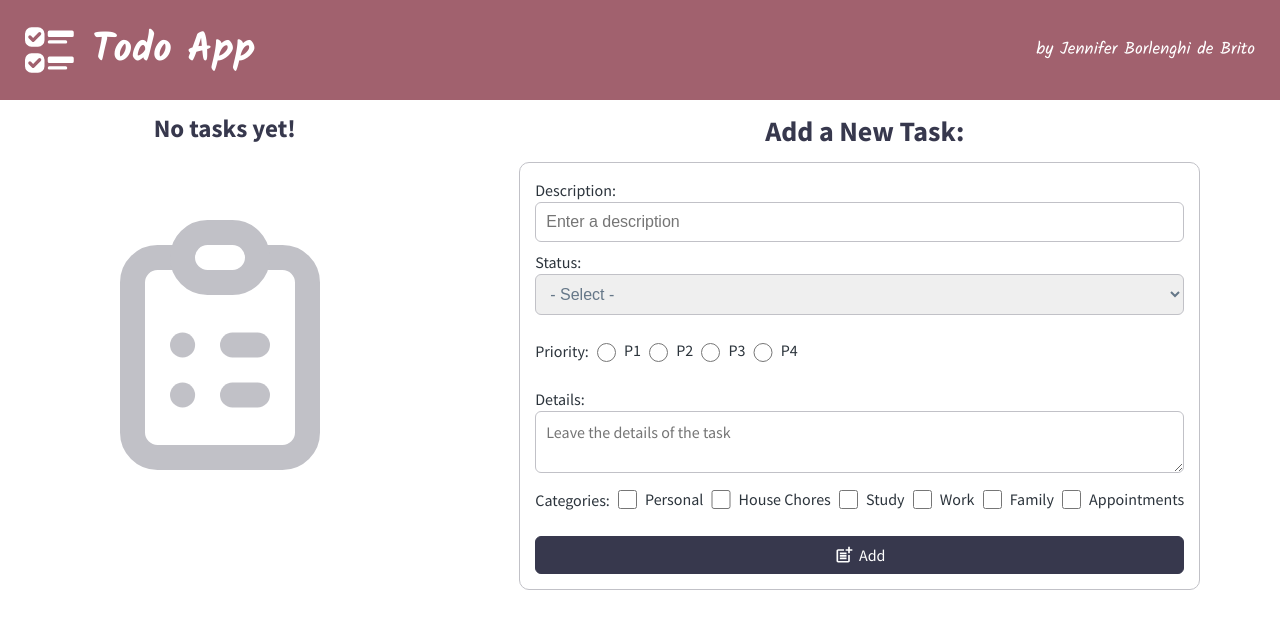
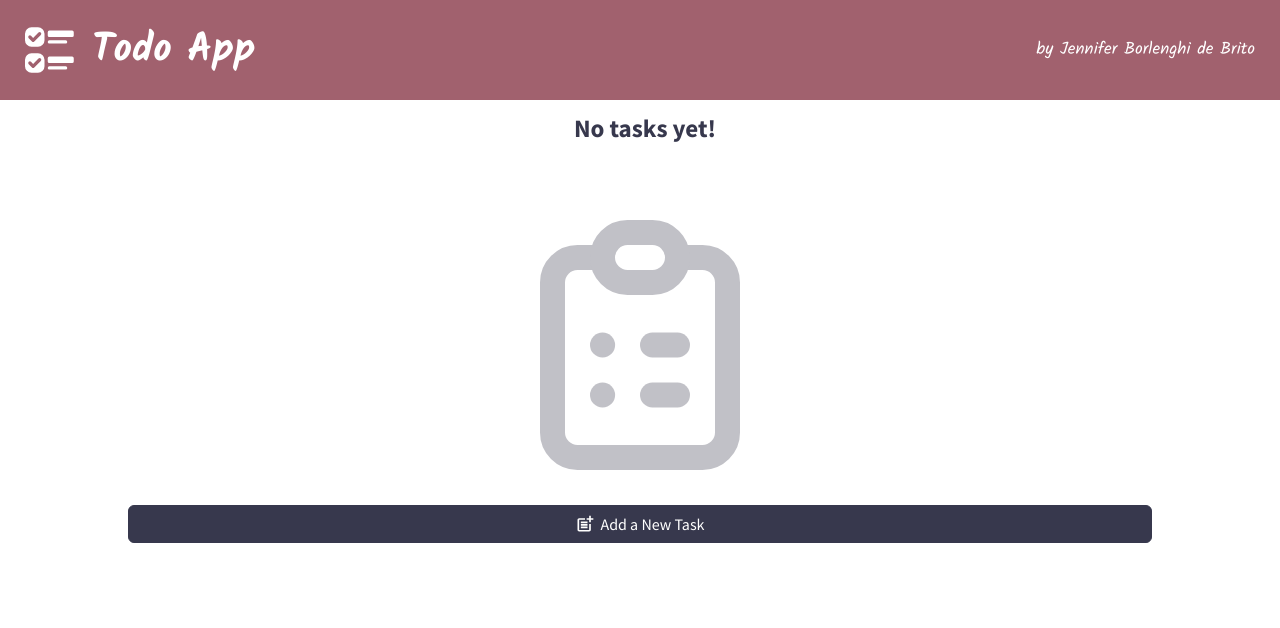
Before and after one commit to JenniferBorlenghi/ToDoApp, a React (Create React App) app: page /13b56b64-14df-4efa-8edf-567d80291c27 in a window 1280 px wide. Shown: the top 628 px of the page. Built offline with nearby package versions, Linux system fonts and the light colour scheme.

Commit message:
add new task as a modal

```diff
--- a/public/index.html
+++ b/public/index.html
@@ -10,34 +10,13 @@
       content="Web site created using create-react-app"
     />
     <link rel="apple-touch-icon" href="%PUBLIC_URL%/logo192.png" />
-    <!--
-      manifest.json provides metadata used when your web app is installed on a
-      user's mobile device or desktop. See https://developers.google.com/web/fundamentals/web-app-manifest/
-    -->
     <link rel="manifest" href="%PUBLIC_URL%/manifest.json" />
-    <!--
-      Notice the use of %PUBLIC_URL% in the tags above.
-      It will be replaced with the URL of the `public` folder during the build.
-      Only files inside the `public` folder can be referenced from the HTML.
-
-      Unlike "/favicon.ico" or "favicon.ico", "%PUBLIC_URL%/favicon.ico" will
-      work correctly both with client-side routing and a non-root public URL.
-      Learn how to configure a non-root public URL by running `npm run build`.
-    -->
     <title>Todo App</title>
   </head>
+
   <body>
     <noscript>You need to enable JavaScript to run this app.</noscript>
     <div id="root"></div>
-    <!--
-      This HTML file is a template.
-      If you open it directly in the browser, you will see an empty page.
-
-      You can add webfonts, meta tags, or analytics to this file.
-      The build step will place the bundled scripts into the <body> tag.
-
-      To begin the development, run `npm start` or `yarn start`.
-      To create a production bundle, use `npm run build` or `yarn build`.
-    -->
+    <div id="portal-root"></div>
   </body>
 </html>
--- a/src/App.js
+++ b/src/App.js
@@ -55,15 +55,14 @@ function App() {
   return (
     <div className="app-main">
       <Header />
-      <div className="tasks-and-form">
       <Tasks
         tasks={tasks}
         onStatusChange={handleStatusChange}
         onRemoveTask={handleRemoveTask}
         onClearTasks={handleClearTasks}
       />
+
       <Form onNewTask={handleNewTask} />
-      </div>
     </div>
   );
 }
--- a/src/components/Form/index.js
+++ b/src/components/Form/index.js
@@ -1,14 +1,39 @@
 import { useState } from "react";
 import "./styles.scss";
-import {MdPostAdd} from "react-icons/md";
+import { MdPostAdd, MdAddTask } from "react-icons/md";
+import { GrClose } from "react-icons/gr";
 
 export default function Form({ onNewTask }) {
+  const [showModal, setShowModal] = useState(false);
   const [description, setDescription] = useState("");
   const [status, setStatus] = useState("");
   const [errorMessages, setErrorMessages] = useState([]);
   const [priority, setPriority] = useState("");
   const [details, setDetails] = useState("");
   const [categories, setCategories] = useState([]);
+
+  // constant that style the modal when it is opened and closed
+  const modalClass = showModal ? "modal-open" : "modal-close";
+
+  //
+  const openModal = () => {
+    setShowModal(true);
+  };
+
+  const handleModalClose = () => {
+    setShowModal(false);
+
+    // cleaning error message
+    setErrorMessages([]);
+
+    // cleaning inputs:
+    setDescription("");
+    setStatus("");
+    setPriority("");
+    setDetails("");
+    setCategories([]);
+    setErrorMessages("");
+  };
 
   // validating submission and adding the new task
   const handleSubmit = (e) => {
@@ -39,6 +64,9 @@ export default function Form({ onNewTask }) {
       setDetails("");
       setCategories([]);
       setErrorMessages("");
+
+      //close modal
+      setShowModal(false);
     }
   };
 
@@ -116,6 +144,20 @@ export default function Form({ onNewTask }) {
 
   return (
     <div className="form-comp">
+      <button onClick={openModal} className="button-show-modal">
+        <MdPostAdd />
+        Add a New Task
+      </button>
+
+      {showModal && (
+        <div className={modalClass}>
+          <div className="form-modal">
+            <div className="form-init">
+              <h2>Add a New Task:</h2>
+              <button className="button-close-modal" onClick={handleModalClose}>
+                <GrClose />
+              </button>
+            </div>
             {errorMessages.length !== 0 && (
               <div className="invalid-data">
                 <p className="invalid-data-title">Invalid data:</p>
@@ -127,7 +169,6 @@ export default function Form({ onNewTask }) {
               </div>
             )}
 
-      <h2>Add a New Task:</h2>
             <form onSubmit={handleSubmit}>
               {/* Description Input - Text*/}
               <label>
@@ -171,10 +212,18 @@ export default function Form({ onNewTask }) {
               </label>
 
               {/* Category Input - Checkbox */}
-        <div className="categories-field">Categories:{CategoriesInputsComponent}</div>
+              <div className="categories-field">
+                Categories:{CategoriesInputsComponent}
+              </div>
 
-        <button><MdPostAdd />Add</button>
+              <button>
+                <MdAddTask />
+                Add
+              </button>
             </form>
+          </div>
+        </div>
+      )}
     </div>
   );
 }
--- a/src/components/Form/styles.scss
+++ b/src/components/Form/styles.scss
@@ -3,9 +3,65 @@
 .form-comp {
   display: flex;
   flex-direction: column;
+  align-items: center;
+
+  .button-show-modal {
+    margin: 10px;
+    align-self: center;
+    display: flex;
+    align-items: center;
+    width: 80%;
+    justify-content: center;
+    background-color: $secondary-color;
+    color: white;
+    border: 1px solid $secondary-color;
+    border-radius: 6px;
+    padding: 8px;
+    font-size: 16px;
+    font-family: $text-font;
+
+    svg {
+      font-size: 20px;
+      margin-right: 5px;
+    }
+  }
+
+  .modal-close {
+    display: none;
+    opacity: 1;
+
+    .form-modal {
+      display: none;
+    }
+  }
+
+  .modal-open {
+    background-color: rgb(47 46 44 / 58%);
+    position: absolute;
+    top: 0;
+    height: 100%;
+    width: 100%;
+    z-index: 5;
+    justify-content: center;
+    align-items: center;
+    display: flex;
+
+    .form-modal {
+      display: flex;
+      flex-direction: column;
+      z-index: 20;
+      position: fixed;
+      background-color: white;
+      border-radius: 8px;
+      padding: 10px;
+
+      .form-init {
+        display: flex;
+        flex-direction: row;
+        justify-content: space-between;
 
         h2 {
-    padding-left: 10px;
+          padding-left: 15px;
           padding-top: 10px;
           font-size: 23px;
           color: $secondary-color;
@@ -19,6 +75,20 @@
             font-size: 28px;
           }
         }
+
+        .button-close-modal {
+          border: none;
+          background-color: inherit;
+          align-self: flex-start;
+          cursor: pointer;
+
+          svg {
+            font-size: 35px;
+            padding-right: 8px;
+          }
+        }
+      }
+
       div {
         margin-bottom: 1rem;
       }
@@ -60,7 +130,7 @@
             line-height: 1.2rem;
 
             input {
-          width: 1.2rem;
+              // width: 1.2rem;
               height: 1.2rem;
               margin-right: 0.5rem;
               margin-left: 0.5rem;
@@ -81,6 +151,7 @@
           padding: 8px;
           font-size: 16px;
           font-family: $text-font;
+          cursor: pointer;
 
           svg {
             font-size: 20px;
@@ -95,6 +166,7 @@
         justify-content: flex-start;
         border: 1px solid $danger-color;
         border-radius: 6px;
+        margin: 10px;
 
         p,
         ul {
@@ -116,3 +188,5 @@
         border-top-right-radius: 4px;
       }
     }
+  }
+}
--- a/src/components/Tasks/styles.scss
+++ b/src/components/Tasks/styles.scss
@@ -43,7 +43,8 @@
     }
 
     svg {
-      display: none;
+      font-size: 240px;
+      margin-top: -40px;
       color: $border-color;
       align-self: center;
 
@@ -52,7 +53,6 @@
         font-size: 300px;
         margin-top: -3px;
       }
-
     }
   }
 
--- a/src/styles.scss
+++ b/src/styles.scss
@@ -1,15 +1,7 @@
 @import "./styles/variables.scss";
 
 .app-main {
-    .tasks-and-form {
-        display: flex;
-        flex-direction: column;
-        justify-content: space-around;
-
-        @include breakpoint-medium {
-            flex-direction: row;
-        }
-
-    }
-
+  display: flex;
+  flex-direction: column;
+  justify-content: space-around;
 }
```
Lines whose indentation alone changed are shown as unchanged.
